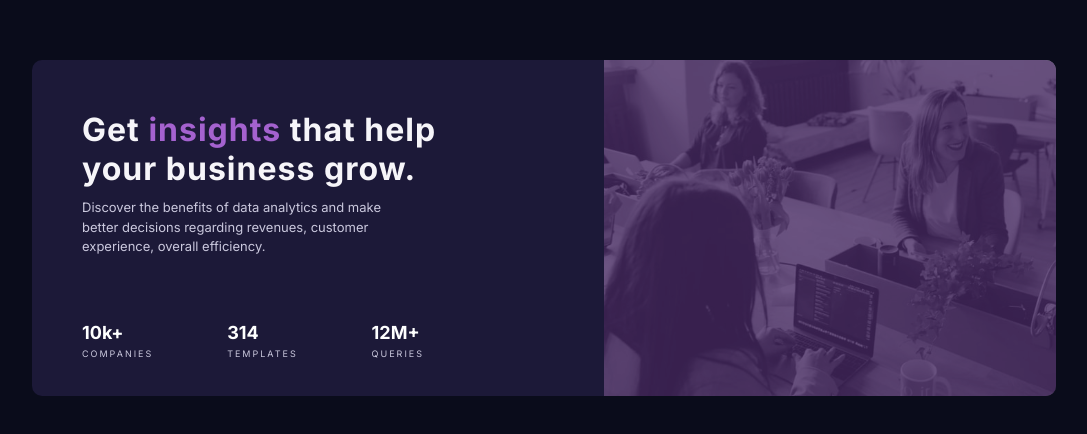
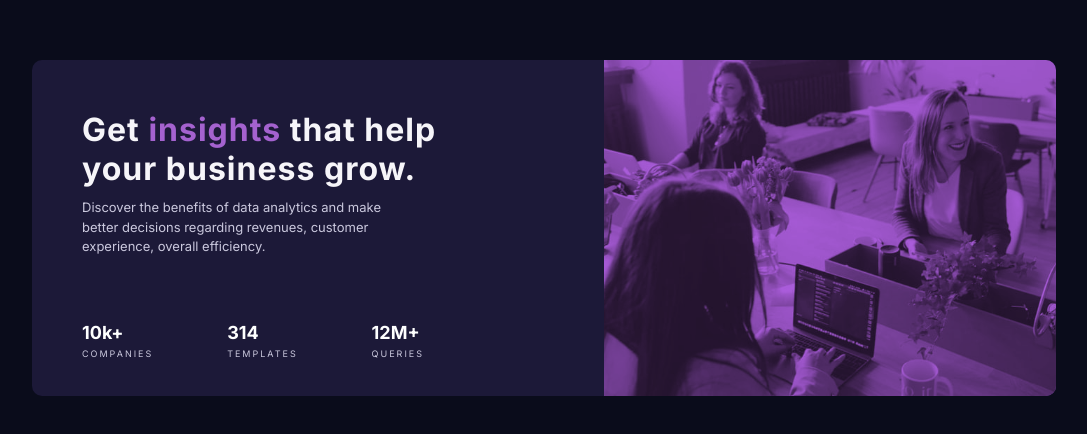
Before and after one commit to maxibrain4/responsive-stats-card-using-Html-and-Css--mobile-and-desktop-version-, a plain HTML site: page index.html in a window 1280 px wide. Shown: the part 172-606 px from the top of the page, without its empty margins (96-1183 px from the left). Drawn offline with Linux system fonts and the light colour scheme.

Commit message:
removed the overlay and added some other property to the image and a background color to the image div

```diff
--- a/index.css
+++ b/index.css
@@ -22,29 +22,15 @@
 }
 .pix {
   width: 100%;
+  height: 100%;
+  object-fit: cover;
+  mix-blend-mode: multiply;
+  opacity: 0.8;
   border-top-left-radius: 10px;
   border-top-right-radius: 10px;
 }
-.overlay {
-  position: absolute;
-  top: 0;
-  bottom: 0;
-  left: 0;
-  right: 0;
-  height: 100%;
-  width: 100%;
-  opacity: 0;
-  transition: 0.3s ease;
-  background-color: #60327d;
-}
 .pixdiv {
-  position: relative;
-}
-.pixdiv,
-.overlay {
-  opacity: 0.7;
-  border-top-left-radius: 10px;
-  border-top-right-radius: 10px;
+  background-color: hsl(277, 64%, 61%);
 }
 .content {
   margin: 20px;
@@ -86,7 +72,7 @@ h2 {
   color: #cac8dd;
   /* font-weight: bold; */
 }
-@media screen and (min-width: 600px)and (min-width: 992px)  {
+@media screen and (min-width: 600px) and (min-width: 992px) {
   .card {
     width: 80%;
     max-width: 1440px;
@@ -99,8 +85,13 @@ h2 {
   .pixdiv {
     flex: 50%;
     order: 1;
+    background-color: hsl(277, 64%, 61%);
   }
   .pix {
+    width: 100%;
+    object-fit: cover;
+    mix-blend-mode: multiply;
+    opacity: 0.8;
     height: 100%;
     border-top-right-radius: 10px;
     border-bottom-right-radius: 10px;
--- a/index.html
+++ b/index.html
@@ -33,7 +33,6 @@
               srcset="/images/image-header-desktop.jpg"
             />
             <img src="/images/image-header-mobile.jpg" class="pix" alt="" />
-            <div class="overlay"></div>
           </picture>
         </div>
         <div class="content">
```
